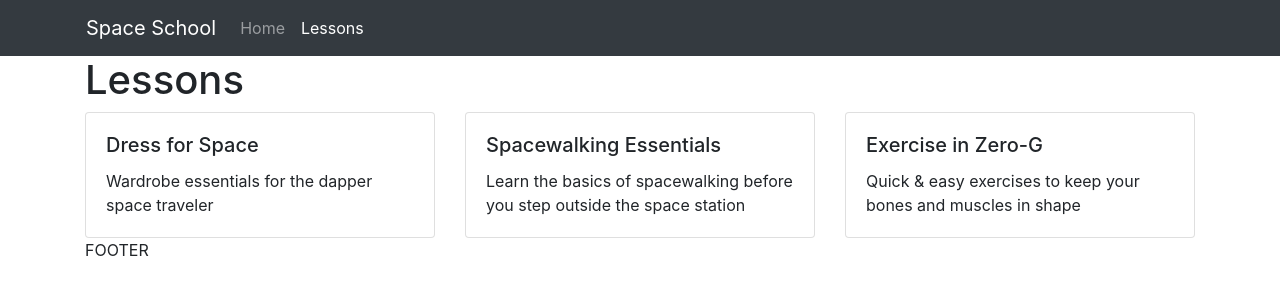
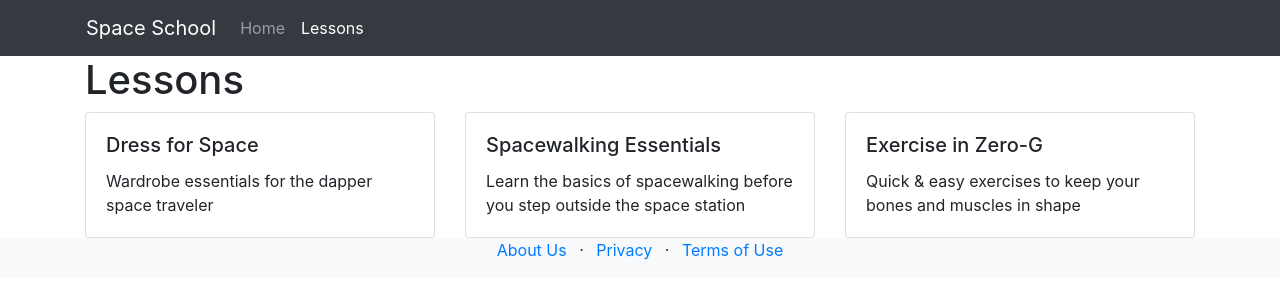
Before and after one commit to DamianoSilverhand/E-Space, a plain HTML site: page lessons.html in a window 1280 px wide. Drawn offline with nearby package versions, Linux system fonts and the light colour scheme.

Commit message:
Added footer to lessons file

```diff
--- a/lessons.html
+++ b/lessons.html
@@ -66,14 +66,19 @@
         </div>
       </div>
     </div>
+  </div>
+ <div class="bg-light">
+   <div class="container">
      <div class="row">
        <div class="col">
-        <p>FOOTER</p>
+         <ul class="list-inline text-center">
+           <li class="list-inline-item"><a href="#">About Us</a></li>
+           <li class="list-inline-item">&middot;</li>
+           <li class="list-inline-item"><a href="#">Privacy</a></li>
+           <li class="list-inline-item">&middot;</li>
+           <li class="list-inline-item"><a href="#">Terms of Use</a></li>
+         </ul>
        </div>
-    </div>
-    <div class="bg-dark">
-      <div class="container">
-        <div class="row">
      </div>
    </div>
  </div>
```
Lines whose indentation alone changed are shown as unchanged.
